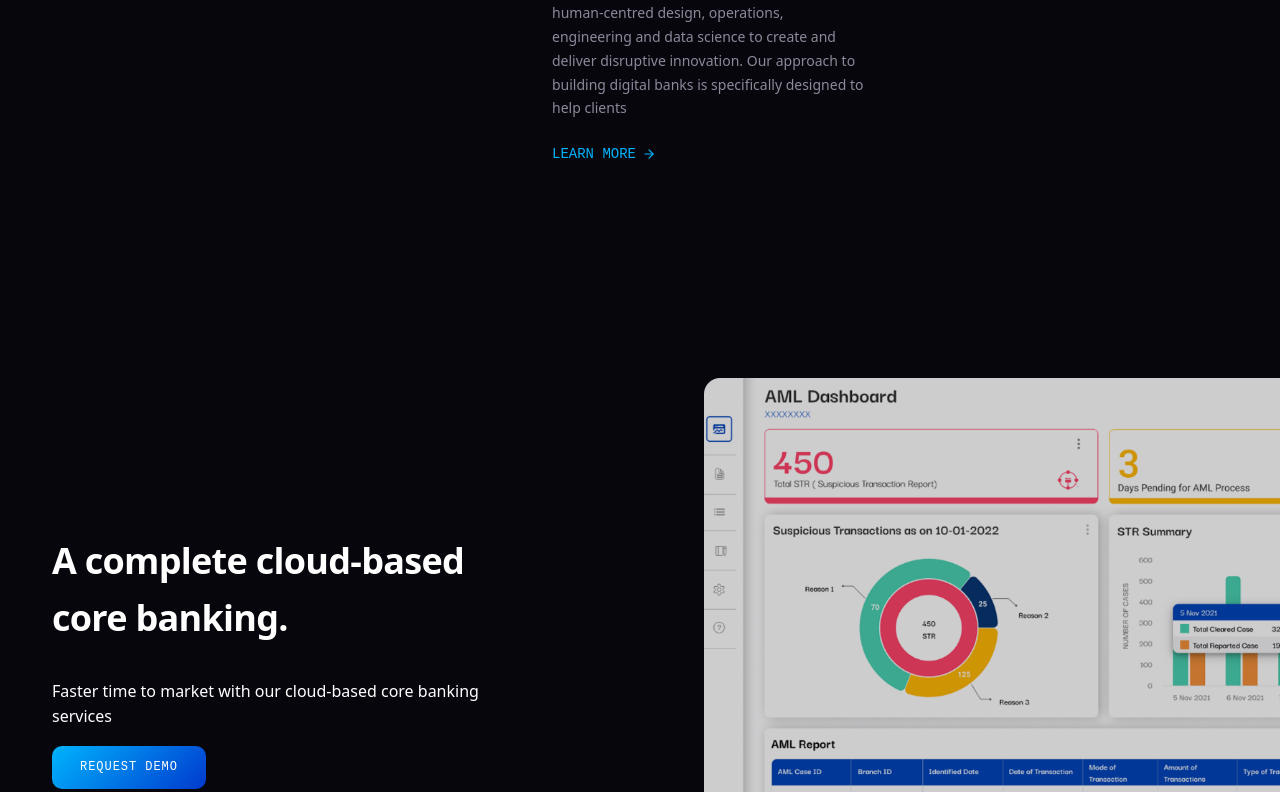
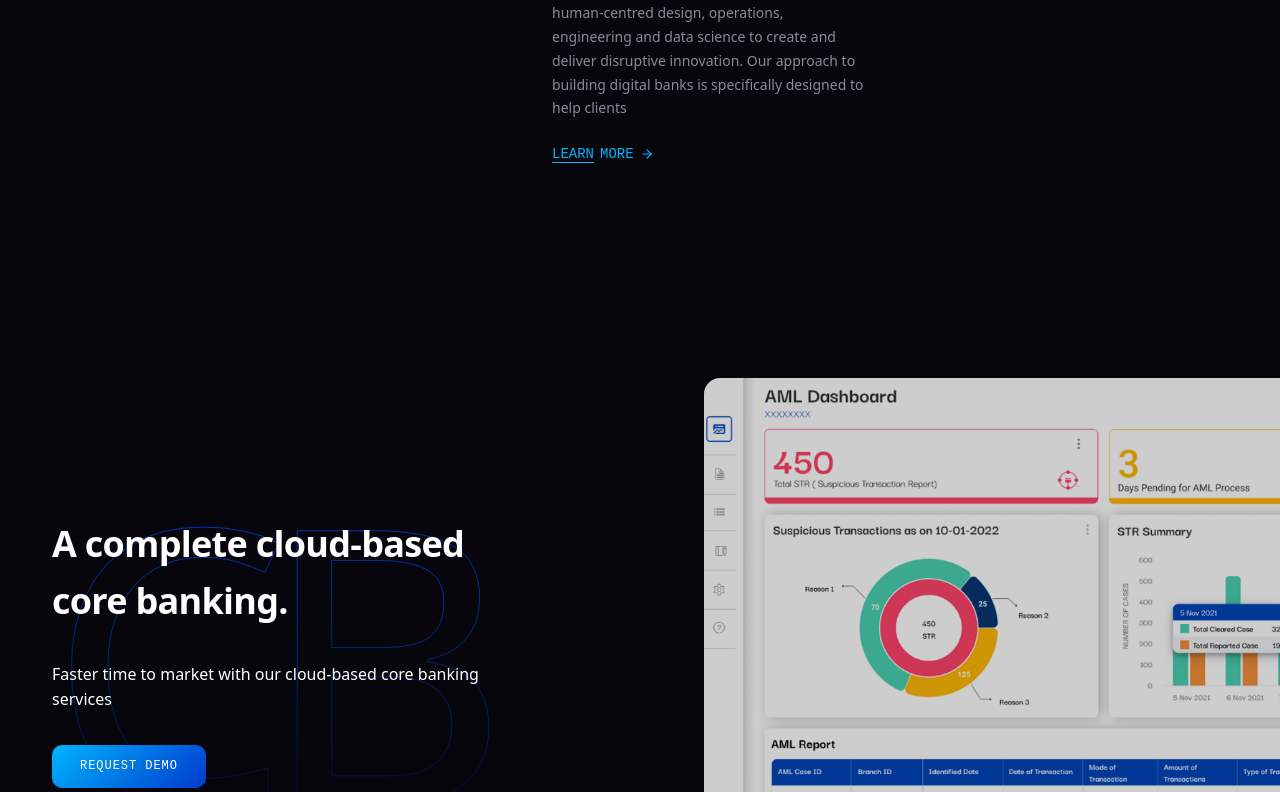
Before and after one commit to singhsharad529/n7-project, a React (Vite) app: page / in a window 1280 px wide. Shown: the part 2008-2800 px from the top of the page. Built offline with nearby package versions, Linux system fonts and the light colour scheme.

Commit message:
make common components and add watermakr CB7 on banking section

```diff
--- a/src/assets/css/banking-style.css
+++ b/src/assets/css/banking-style.css
@@ -8,7 +8,33 @@
     overflow: visible;
 }
 
+.banking-watermark {
+    position: absolute;
+    top: -10%;
+    left: calc((100vw - min(1240px, 100vw)) / 2 * -1);
+    width: calc((100vw - min(1240px, 100vw)) / 2 + 440px);
+    display: flex;
+    align-items: flex-start;
+    justify-content: flex-start;
+    padding-left: 1rem;
+    font-family: var(--font-heading);
+    font-size: 24rem;
+    line-height: 0.9;
+    letter-spacing: -0.08em;
+    color: transparent;
+    -webkit-text-stroke: 1px #003ACE;
+    text-stroke: 1px #003ACE;
+    opacity: 2;
+    pointer-events: none;
+    z-index: 0;
+    mask-image: linear-gradient(180deg, rgba(0, 0, 0, 1), rgba(0, 0, 0, 0.1));
+    -webkit-mask-image: linear-gradient(180deg, rgba(0, 0, 0, 1), rgba(0, 0, 0, 0.1));
+}
 
+.solutions-heading>*:not(.banking-watermark) {
+    position: relative;
+    z-index: 1;
+}
 
 @media (max-width: 1023px) {
 
--- a/src/components/BankingSection.tsx
+++ b/src/components/BankingSection.tsx
@@ -3,6 +3,8 @@ import bankingImage1 from '../assets/banking/image 3.png';
 import bankingImage2 from '../assets/banking/Mask group.png';
 
 import "../assets/css/banking-style.css";
+import { ArrowRight } from 'lucide-react';
+import LearnMore from './common/LearnMore';
 
 const headingVariants = {
     hidden: { opacity: 0, x: -30 },
@@ -41,22 +43,26 @@ export default function BankingSection() {
                 <div className="solutions-layout grid grid-cols-1 lg:grid-cols-[440px_1fr] gap-12 lg:gap-[60px] justify-between items-center">
                     {/* Left: Heading + CTA (sticky on desktop) */}
                     <motion.div
-                        className="solutions-heading text-center lg:text-left"
+                        className="solutions-heading relative overflow-hidden text-center lg:text-left"
                         variants={headingVariants}
                         initial="hidden"
                         whileInView="visible"
                         viewport={{ once: true }}
                     >
+                        <span className="banking-watermark">CB7</span>
                         <h2 className="font-heading text-[clamp(1.75rem,3vw,2.25rem)] font-semibold leading-1.2 tracking-[-0.02em] text-n7-text mb-8">
                             A complete cloud-based core banking.
-
                         </h2>
                         <p>Faster time to market with our cloud-based core banking services</p>
 
-                        <a href="#request-demo" className="my-4 btn-primary btn-primary-sm" id="hero-cta-demo">
-                            Request Demo
-                        </a>
+                        <div className="mt-8 flex flex-col items-center md:items-start gap-4">
+                            <a href="#request-demo" className="btn-primary btn-primary-sm" id="hero-cta-demo">
+                                Request Demo
+                            </a>
+                            <LearnMore href={"#"} index={0} />
+                        </div>
                     </motion.div>
+
 
                     <div className="banking-image-wrapper">
                         <img
--- a/src/components/HeroSection.tsx
+++ b/src/components/HeroSection.tsx
@@ -19,7 +19,7 @@ export default function HeroSection() {
             initial={{ opacity: 0, y: 30 }}
             animate={{ opacity: 1, y: 0 }}
             transition={{ duration: 0.7, ease: [0.22, 1, 0.36, 1] }}
-            className="hero-heading"
+            className="hero-heading text-5xl md:text-6xl"
           >
             The new foundation
             <br />
--- a/src/components/Navbar.tsx
+++ b/src/components/Navbar.tsx
@@ -49,7 +49,7 @@ export default function Navbar() {
           </a>
 
           {/* Desktop nav links */}
-          <div className="hidden md:flex items-center gap-9">
+          <div className="hidden lg:flex items-center gap-9">
             {navLinks.map((link) => (
               <a
                 key={link.label}
@@ -75,7 +75,7 @@ export default function Navbar() {
           <button
             id="mobile-menu-toggle"
             onClick={() => setMobileOpen(!mobileOpen)}
-            className="flex md:hidden bg-transparent border-none cursor-pointer p-2 z-[110] text-n7-text"
+            className="flex lg:hidden bg-transparent border-none cursor-pointer p-2 z-[110] text-n7-text"
             aria-label="Toggle menu"
           >
             {mobileOpen ? <X size={24} /> : <Menu size={24} />}
--- a/src/components/SolutionsSection.tsx
+++ b/src/components/SolutionsSection.tsx
@@ -7,6 +7,7 @@ import {
   BarChart3,
   ArrowRight,
 } from 'lucide-react';
+import LearnMore from './common/LearnMore';
 
 /* ── Solution card data ───────────────────────────────────── */
 interface SolutionItem {
@@ -109,15 +110,7 @@ function SolutionCard({ item, index }: { item: SolutionItem; index: number }) {
       </p>
 
       {/* Learn more */}
-      <motion.a
-        href="#"
-        className="learn-more-link"
-        id={`learn-more-${index}`}
-        whileHover={{ x: 4 }}
-        transition={{ type: 'spring', stiffness: 300, damping: 20 }}
-      >
-        Learn More <ArrowRight size={14} />
-      </motion.a>
+      <LearnMore href={"#"} index={index} />
     </motion.div>
   );
 }
--- /dev/null
+++ b/src/components/common/LearnMore.tsx
@@ -0,0 +1,18 @@
+import { motion } from "framer-motion";
+import { ArrowRight } from "lucide-react";
+
+function LearnMore({ href = "#", index = 0 }: { href?: string, index: number }) {
+    return (
+        <motion.a
+            href={href}
+            className="learn-more-link"
+            id={`learn-more-${index}`}
+            whileHover={{ x: 4 }}
+            transition={{ type: 'spring', stiffness: 300, damping: 20 }}
+        >
+            <span className="underline underline-offset-4">Learn</span> More <ArrowRight size={14} />
+        </motion.a>
+    )
+}
+
+export default LearnMore
--- a/src/index.css
+++ b/src/index.css
@@ -225,7 +225,6 @@ body {
 .hero-heading {
   font-family: var(--font-heading);
   font-weight: 500;
-  font-size: clamp(2rem, 7vw, 4.1875rem);
   line-height: 1.2;
   letter-spacing: -0.01em;
 }
```
